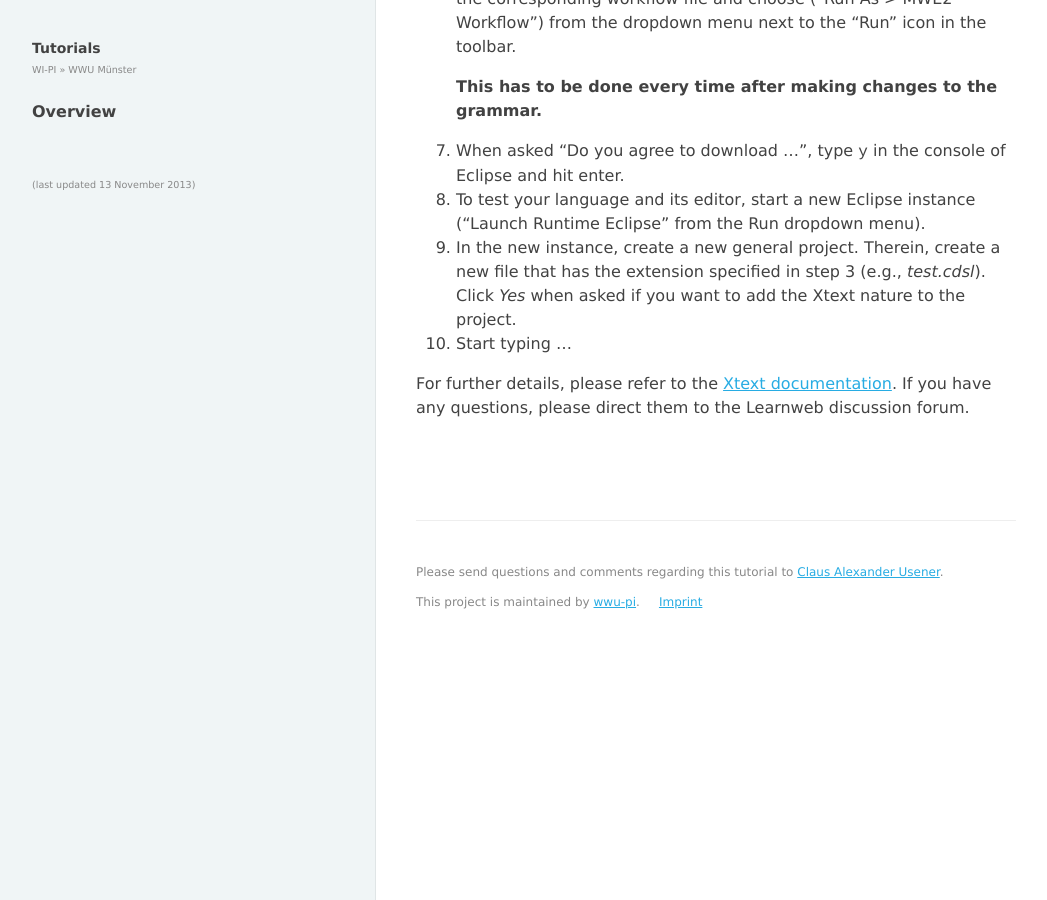
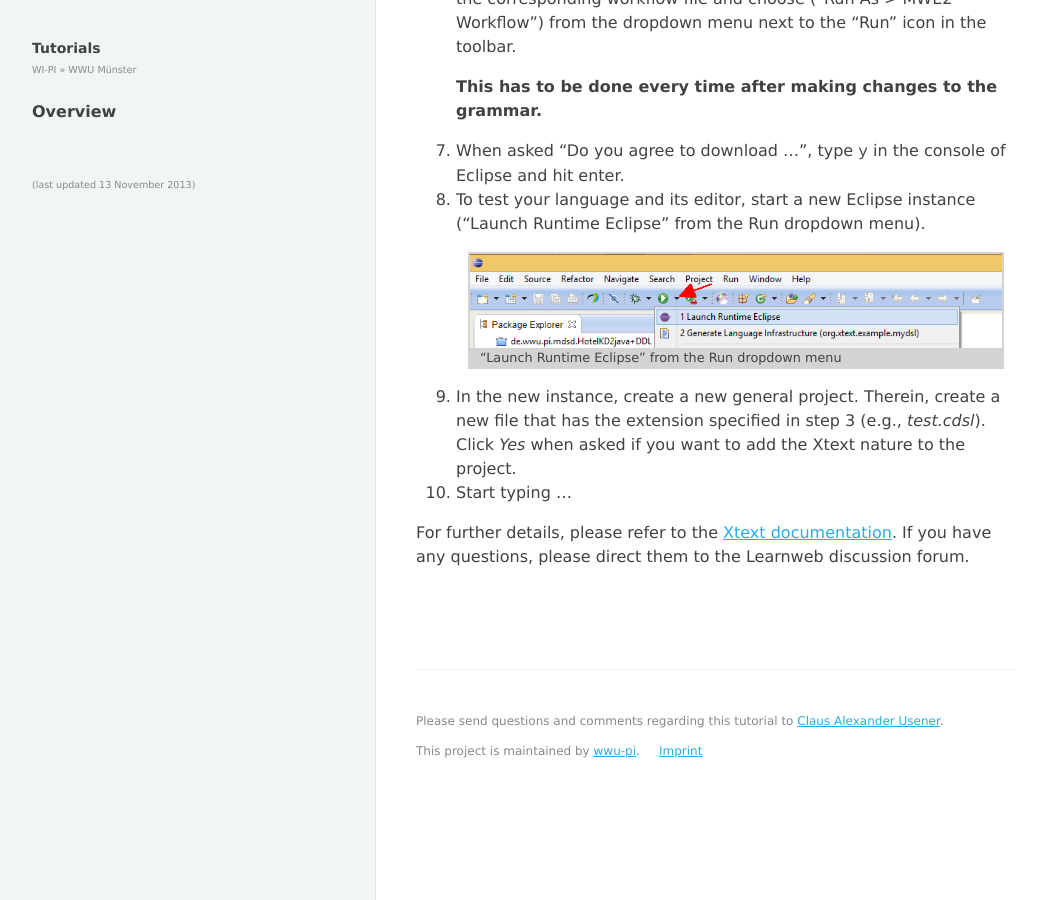
Before and after one commit to wwu-pi/tutorials, a Jekyll site: the page built from lectures/mdsd/03_Xtext.md, in a window 1280 px wide and 900 px high, scrolled down 506 px. Shown: the whole window, without its empty margins (8-1055 px from the left). Built offline with Jekyll 4.4.1, drawn with Linux system fonts in a browser that asks for light colours.

Commit message:
Added LaunchRuntimeEclipse.png as an explanation for how to launch runtime eclipse.

```diff
--- a/lectures/mdsd/03_Xtext.md
+++ b/lectures/mdsd/03_Xtext.md
@@ -16,6 +16,10 @@ This tutorial briefly explains the steps needed to create a new DSL project with
 
 1. When asked "Do you agree to download ...", type `y` in the console of Eclipse and hit enter.
 1. To test your language and its editor, start a new Eclipse instance ("Launch Runtime Eclipse" from the Run dropdown menu).
+
+    ![Launch Runtime Eclipse](images/LaunchRuntimeEclipse.png)
+    "Launch Runtime Eclipse" from the Run dropdown menu
+
 1. In the new instance, create a new general project.
    Therein, create a new file that has the extension specified in step 3 (e.g., *test.cdsl*).
    Click *Yes* when asked if you want to add the Xtext nature to the project.
```
Also changed, not shown: lectures/mdsd/images/LaunchRuntimeEclipse.png (added).
